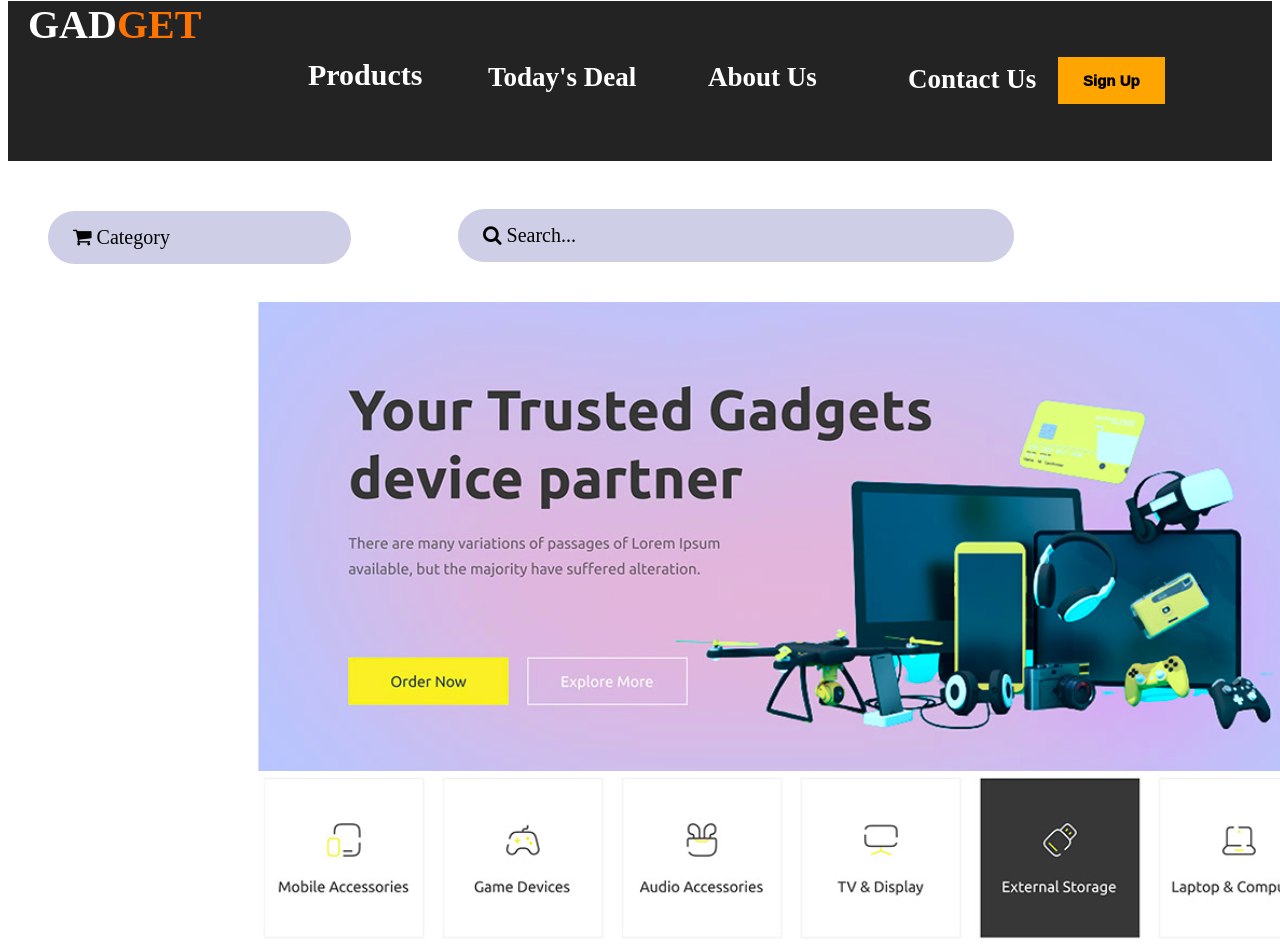
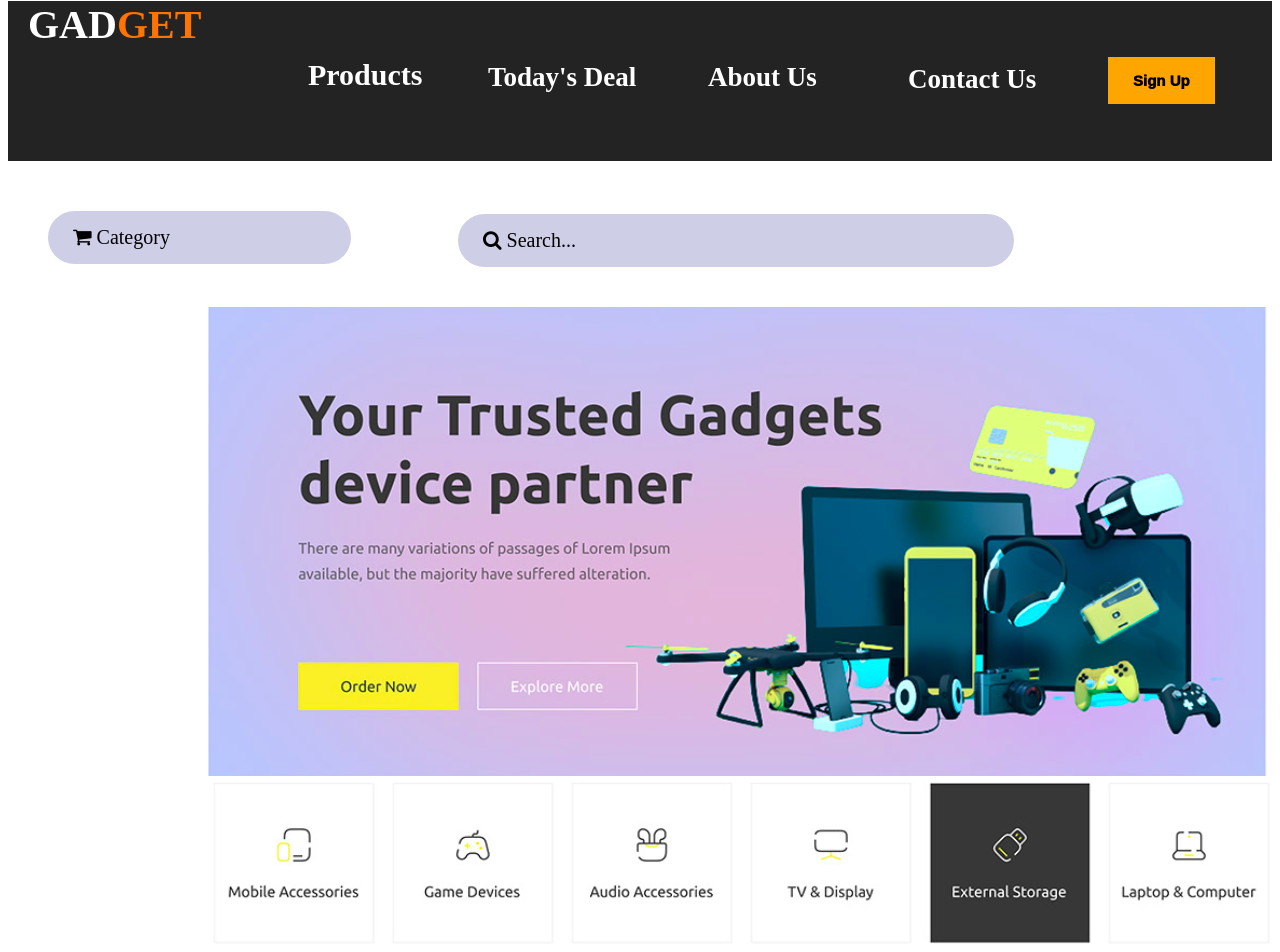
Before and after one commit to kivuvarosekivuvan/REST_API_Assignment_js, a plain HTML site: page index.html in a window 1280 px wide. Shown: the top 952 px of the page. Drawn offline with nearby package versions, Linux system fonts and the light colour scheme; no server answers.

Commit message:
error changes

```diff
--- a/style.css
+++ b/style.css
@@ -12,6 +12,7 @@
   background-color: rgb(36, 35, 35);
   font-weight:800 ;
   margin-top: -39px;
+  width: 100%;
 
 }
 #p{
@@ -49,7 +50,7 @@
 #btn1{
     padding: 15px 25px;font-size: 15px;color: black;
     background-color: orange;font-weight: 1000;
-    margin-left: 1050px;
+    margin-left: 1100px;
     border: none;
     position: relative;
     top: -50px;
@@ -70,7 +71,7 @@
     /* border: solid 1px; */
     width: 40%;
     padding: 15px 25px;
-    margin-top: -75px;margin-left: 450px;
+    margin-top: -70px;margin-left: 450px;
     font-size: 20px;
     border-radius: 60px;
     background-color: rgb(206, 206, 231);
@@ -78,10 +79,10 @@
 
 }
 .pic1{
-    margin-left: 250px;margin-top: 20px;
+    margin-left: 200px;margin-top: 20px;
 }
 .pic2{
-    margin-left: 250px;
+    margin-left: 200px;
 }
 #pic3{
 margin-left: 200px;
```
